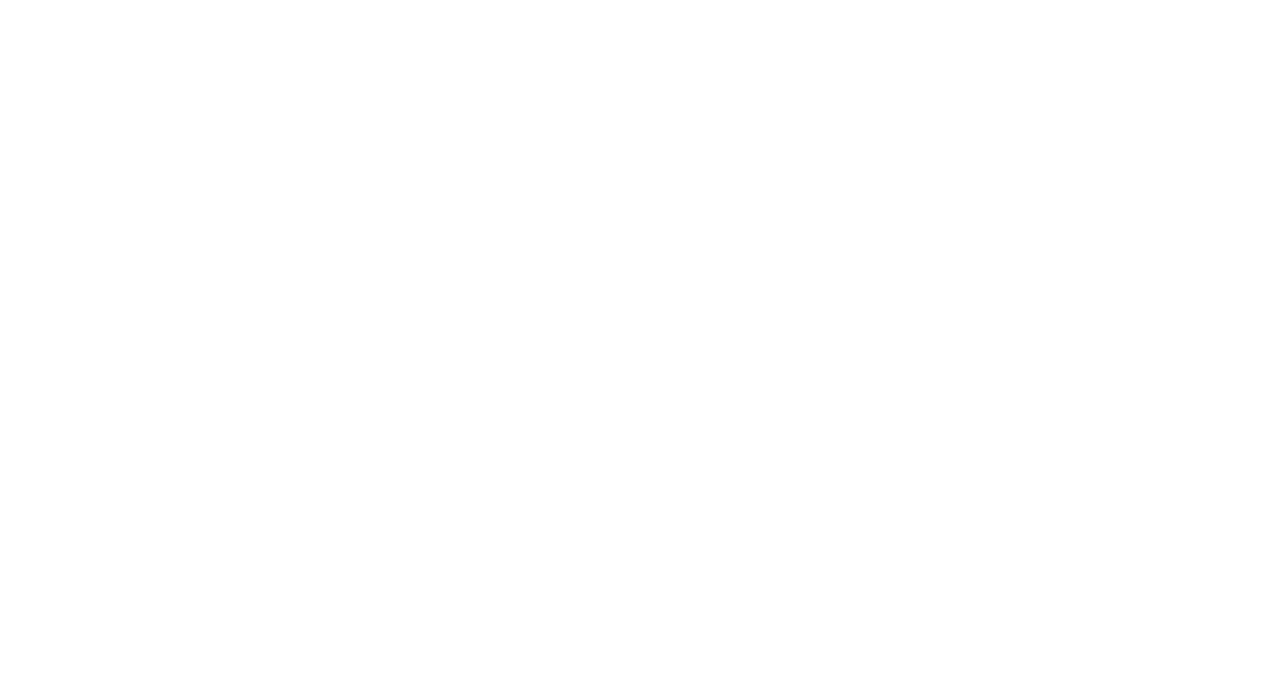
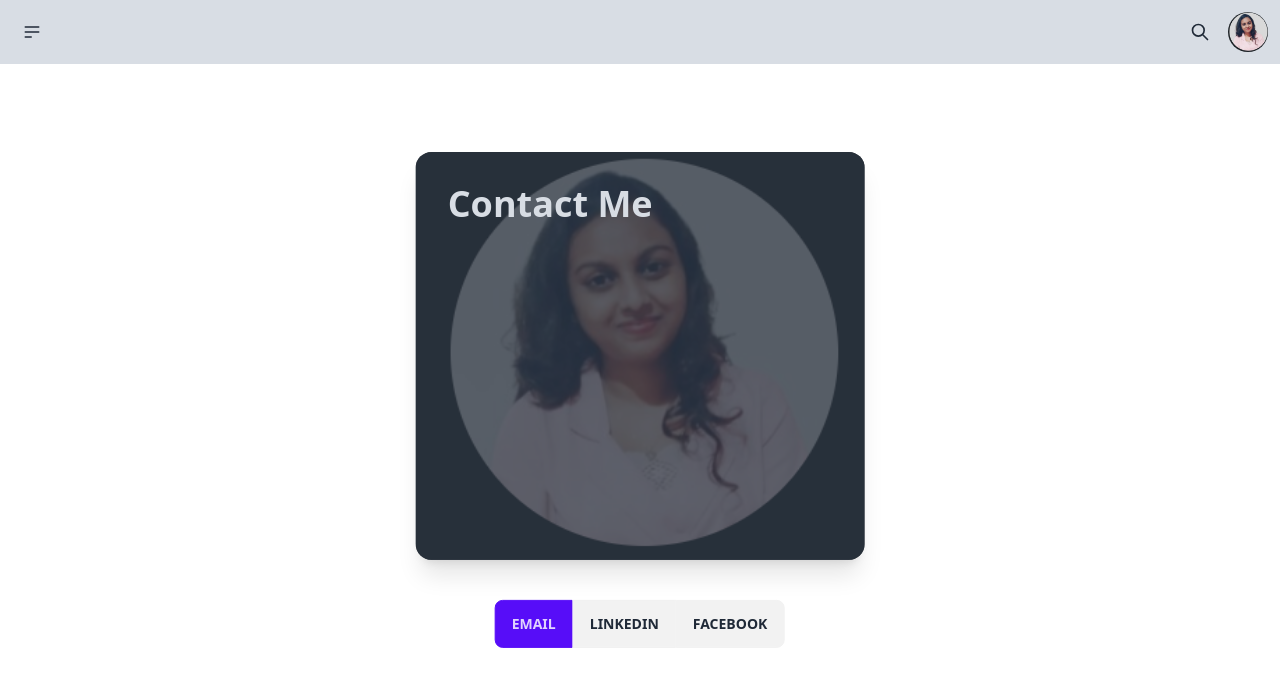
Before and after one commit to Amaya-2001/My-Portfolio, a React (Create React App) app: page /contact in a window 1280 px wide. Before the commit this address had no page. Shown: the top 686 px of the page. Built offline with nearby package versions, Linux system fonts and the light colour scheme.

Commit message:
started to create the contact page UI

```diff
--- a/src/App.js
+++ b/src/App.js
@@ -2,6 +2,7 @@
 import "./App.css";
 import Article from "./components/Article";
 import Home from "./components/Home";
+import Contact from "./components/Contact";
 
 function App() {
   return (
@@ -9,6 +10,7 @@
       <Routes>
         <Route path="/" element={<Home />}></Route>
         <Route path="articles" element={<Article />}></Route>
+        <Route path="contact" element={<Contact />}></Route>
       </Routes>
     </div>
   );
--- /dev/null
+++ b/src/components/Contact.js
@@ -0,0 +1,43 @@
+import React from "react";
+import Navbar from "./Navbar";
+import profile from "../assets/Capture2.PNG";
+import email from "../assets/gmail_icon-icons.com_62758.png";
+import linkedin from "../assets/linkedin-logo-linkedin-icon-transparent-free-png.webp";
+
+function Contact() {
+  return (
+    <div>
+      <Navbar />
+      <div
+        style={{
+          position: "absolute",
+          top: "50%",
+          left: "50%",
+          transform: "translate(-50%, -50%)",
+        }}
+      >
+        <div className="card lg:card-side bg-base-100  shadow-xl image-full">
+          <figure>
+            <img src={profile} alt="Shoes" />
+          </figure>
+          <div className="card-body">
+            <h2 className="card-title text-4xl">Contact Me</h2>
+            {/* <p>If a dog chews shoes whose shoes does he choose?</p> */}
+            <div className="card-actions justify-end">
+              {/* <button className="btn btn-primary">
+                amayawickramasinghe2001@gmail.com
+              </button> */}
+            </div>
+          </div>
+        </div>
+        <div className="btn-group btn-group-vertical lg:btn-group-horizontal mt-10 ml-20 mr-20">
+          <button className="btn btn-active">Email</button>
+          <button className="btn">Linkedin</button>
+          <button className="btn">Facebook</button>
+        </div>
+      </div>
+    </div>
+  );
+}
+
+export default Contact;
--- a/src/components/Navbar.js
+++ b/src/components/Navbar.js
@@ -42,7 +42,9 @@
                 <a>Projects</a>
               </li>
               <li>
-                <a>Contact</a>
+                <a>
+                  <Link to="contact">Contact</Link>
+                </a>
               </li>
             </ul>
           </div>
```
Also changed, not shown: src/assets/gmail_icon-icons.com_62758.png (added), src/assets/linkedin-logo-linkedin-icon-transparent-free-png.webp (added).
